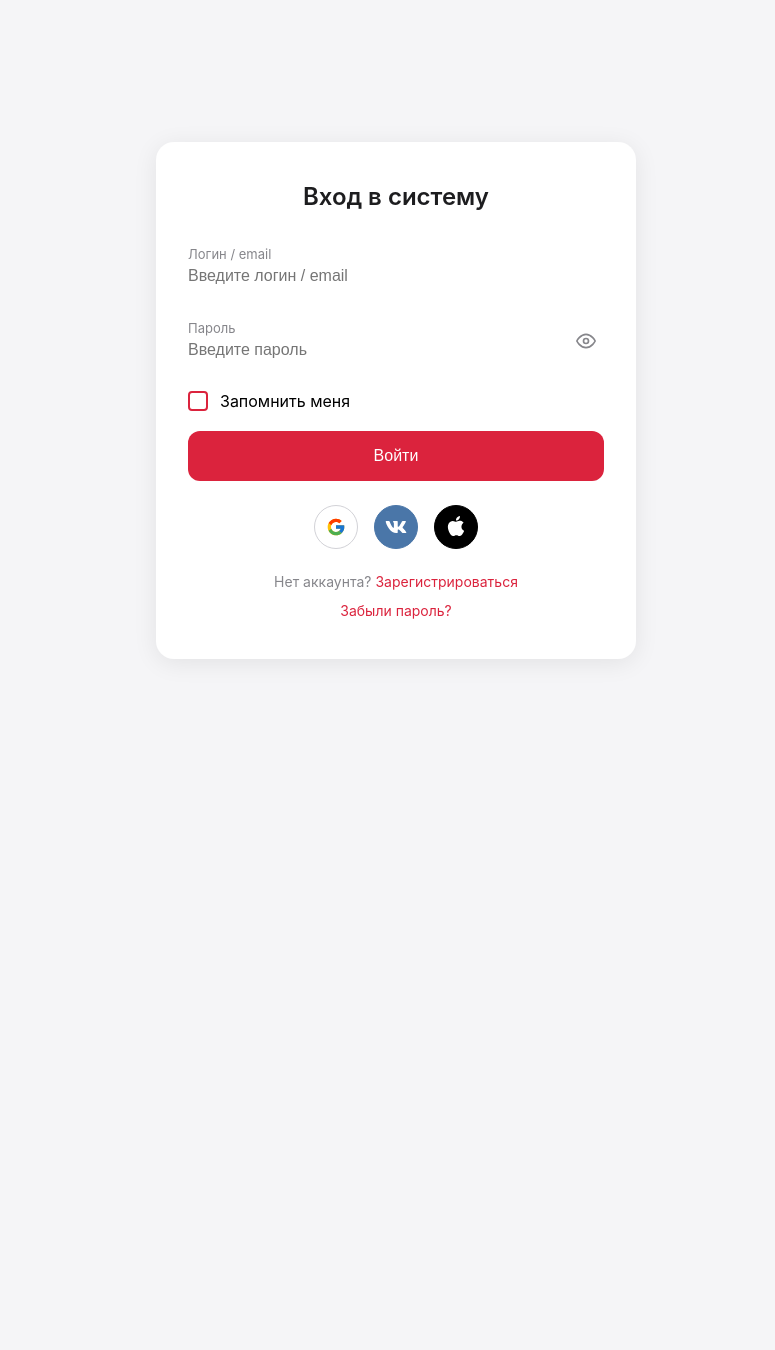
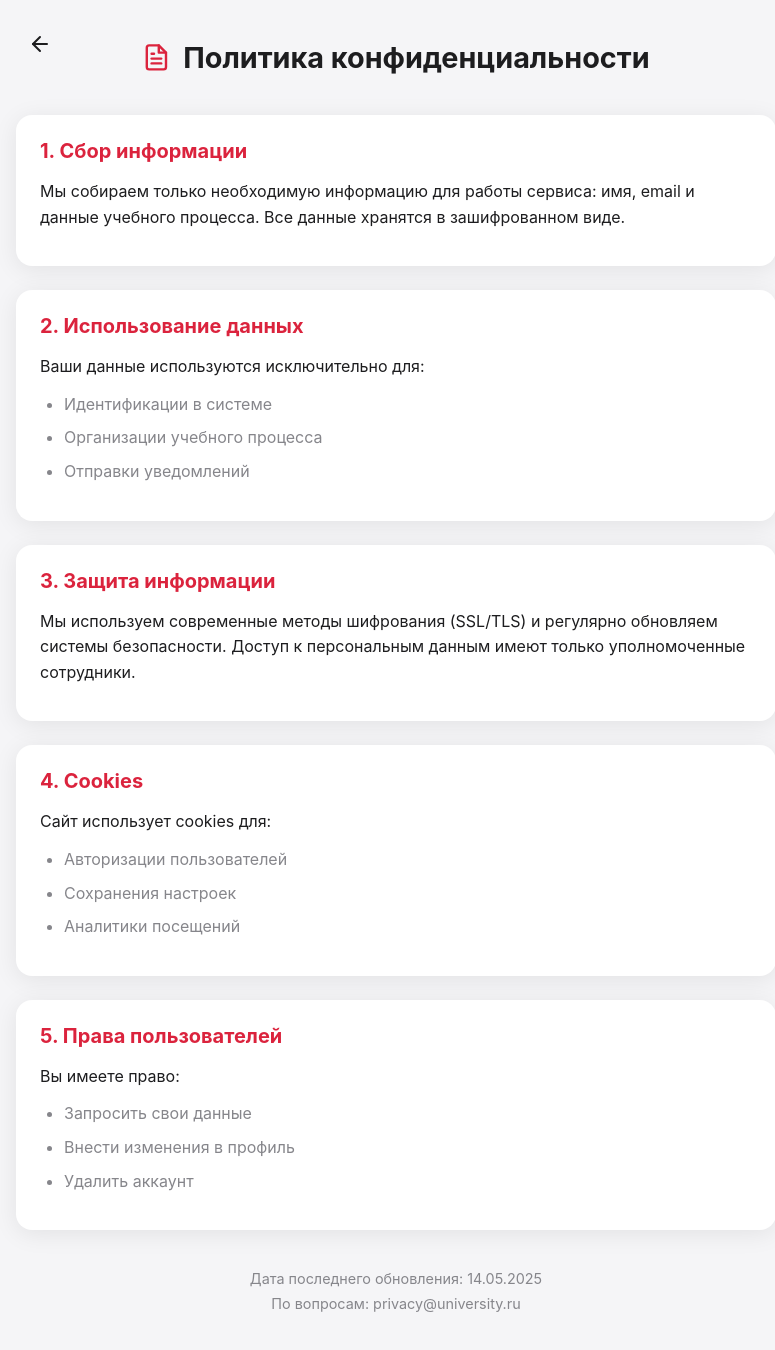
Before and after one commit to AgishevDm/campus, a React (Create React App) app in the folder frontend/: page /policy in a window 1280 px wide. Before the commit this address led to /login. Shown: the top 1350 px of the page, without its empty margins (244-1019 px from the left). Before the commit the page ends 800 px from the top, so only its background shows below. Built offline with nearby package versions, Linux system fonts and the light colour scheme.

Commit message:
#21 Окно Политики

```diff
--- a/frontend/src/App.tsx
+++ b/frontend/src/App.tsx
@@ -6,6 +6,7 @@ import News from './sreens/News/News';
 import Messenger from './sreens/Messenger/Messenger';
 import Calendar from './sreens/Calendar/Calendar';
 import Profile from './sreens/Profile/Profile';
+import PolicyPage from './sreens/Profile/Policy';
 import Login from './sreens/Auth/Login';
 import Register from './sreens/Auth/Register';
 import ForgotPassword from './sreens/Auth/ForgotPassword';
@@ -154,6 +155,8 @@ export default function App() {
             )
           } />
 
+          <Route path="/policy" element={<PolicyPage />} />
+
           <Route
             path="/faq"
             element={
--- /dev/null
+++ b/frontend/src/sreens/Profile/Policy.scss
@@ -0,0 +1,142 @@
+$primary-color: #db233d;
+$text-primary: #1d1d1f;
+$text-secondary: #86868b;
+$background: #f5f5f7;
+$radius: 16px;
+$shadow: 0 4px 24px rgba(0,0,0,0.08);
+
+.policy-container {
+  max-width: 800px;
+  margin: 0 auto;
+  padding: 40px 20px;
+  background: $background;
+  min-height: 100vh;
+  box-sizing: border-box;
+  position: relative;
+
+  .back-button-pol {
+    background: none;
+    border: none;
+    padding: 12px;
+    position: absolute;
+    left: 20px;
+    top: 20px;
+    color: $text-primary;
+    cursor: pointer;
+    transition: transform 0.2s;
+    z-index: 1;
+
+    &:hover {
+      transform: scale(1.1);
+    }
+
+    svg {
+      width: 24px;
+      height: 24px;
+    }
+  }
+
+  .policy-title {
+    text-align: center;
+    color: $text-primary;
+    margin-bottom: 40px;
+    display: flex;
+    align-items: center;
+    justify-content: center;
+    gap: 12px;
+    font-size: 1.8rem;
+
+    svg {
+      color: $primary-color;
+    }
+  }
+
+  .policy-section {
+    background: white;
+    padding: 24px;
+    border-radius: $radius;
+    box-shadow: $shadow;
+    margin-bottom: 24px;
+
+    h2 {
+      color: $primary-color;
+      margin-bottom: 16px;
+      font-size: 1.25rem;
+    }
+
+    p {
+      color: $text-primary;
+      line-height: 1.6;
+      margin: 12px 0;
+    }
+
+    ul {
+      margin: 12px 0;
+      padding-left: 24px;
+
+      li {
+        margin-bottom: 8px;
+        color: $text-secondary;
+      }
+    }
+  }
+
+  .policy-footer {
+    text-align: center;
+    margin-top: 40px;
+    color: $text-secondary;
+    font-size: 0.9rem;
+
+    p {
+      margin: 8px 0;
+    }
+  }
+}
+
+@media (max-width: 768px) {
+  .policy-container {
+    padding: 60px 20px 20px;
+
+    .policy-title {
+      font-size: 1.5rem;
+      margin-bottom: 30px;
+    }
+
+    .policy-section {
+      padding: 16px;
+
+      h2 {
+        font-size: 1.1rem;
+      }
+    }
+
+    .back-button-pol {
+      top: 10px;
+      left: 10px;
+    }
+  }
+}
+
+@media (max-width: 480px) {
+  .policy-container {
+    padding: 50px 15px 15px;
+
+    .policy-title {
+      font-size: 1.3rem;
+      flex-direction: column;
+      gap: 8px;
+    }
+
+    .policy-section {
+      padding: 12px;
+
+      h2 {
+        font-size: 1rem;
+      }
+
+      p, ul {
+        font-size: 0.9rem;
+      }
+    }
+  }
+}
--- /dev/null
+++ b/frontend/src/sreens/Profile/Policy.tsx
@@ -0,0 +1,68 @@
+import { useNavigate } from 'react-router-dom';
+import { FiArrowLeft, FiFileText } from 'react-icons/fi';
+import './Policy.scss';
+
+const PolicyPage = () => {
+const navigate = useNavigate();
+
+return (
+<div className="policy-container">
+<button className="back-button-pol" onClick={() => navigate(-1)}>
+<FiArrowLeft />
+</button>
+  <h1 className="policy-title"><FiFileText /> Политика конфиденциальности</h1>
+
+  <div className="policy-section">
+    <h2>1. Сбор информации</h2>
+    <p>Мы собираем только необходимую информацию для работы сервиса: имя, email и данные учебного процесса.
+    Все данные хранятся в зашифрованном виде.</p>
+  </div>
+
+  <div className="policy-section">
+    <h2>2. Использование данных</h2>
+    <p>Ваши данные используются исключительно для:
+      <ul>
+        <li>Идентификации в системе</li>
+        <li>Организации учебного процесса</li>
+        <li>Отправки уведомлений</li>
+      </ul>
+    </p>
+  </div>
+
+  <div className="policy-section">
+    <h2>3. Защита информации</h2>
+    <p>Мы используем современные методы шифрования (SSL/TLS) и регулярно обновляем системы безопасности.
+    Доступ к персональным данным имеют только уполномоченные сотрудники.</p>
+  </div>
+
+  <div className="policy-section">
+    <h2>4. Cookies</h2>
+    <p>Сайт использует cookies для:
+      <ul>
+        <li>Авторизации пользователей</li>
+        <li>Сохранения настроек</li>
+        <li>Аналитики посещений</li>
+      </ul>
+    </p>
+  </div>
+
+  <div className="policy-section">
+    <h2>5. Права пользователей</h2>
+    <p>Вы имеете право:
+      <ul>
+        <li>Запросить свои данные</li>
+        <li>Внести изменения в профиль</li>
+        <li>Удалить аккаунт</li>
+      </ul>
+    </p>
+  </div>
+
+  <div className="policy-footer">
+    <p>Дата последнего обновления: {new Date().toLocaleDateString('ru-RU')}</p>
+    <p>По вопросам: privacy@university.ru</p>
+  </div>
+</div>
+);
+};
+
+export default PolicyPage;
--- a/frontend/src/sreens/Profile/Profile.tsx
+++ b/frontend/src/sreens/Profile/Profile.tsx
@@ -1,6 +1,6 @@
 import { useState, useRef, useEffect } from 'react';
 import { useNavigate } from 'react-router-dom';
-import { FiSettings, FiEdit, FiMail, FiHelpCircle, FiLogOut, FiBook, FiCalendar, FiUser, FiX, FiPaperclip, FiSmile, FiEye, FiEyeOff } from 'react-icons/fi';
+import { FiSettings, FiEdit, FiMail, FiHelpCircle, FiLogOut, FiBook, FiCalendar, FiUser, FiX, FiPaperclip, FiSmile, FiEye, FiEyeOff, FiFileText } from 'react-icons/fi';
 import { animate, hover, AnimationPlaybackControls } from 'motion';
 import { splitText } from 'motion-plus';
 import { useMotionValue } from 'motion/react';
@@ -761,6 +761,14 @@ export default function ProfilePage({ setIsAuthenticated, setShowSessionAlert }:
               }}
             />
             <MenuItem
+              icon={FiFileText}
+              text="Политика"
+              onClick={() => {
+                navigate('/policy');
+                setShowMenu(false);
+              }}
+            />
+            <MenuItem
               icon={FiHelpCircle}
               text="FAQ"
               onClick={handleFAQClick}
```
